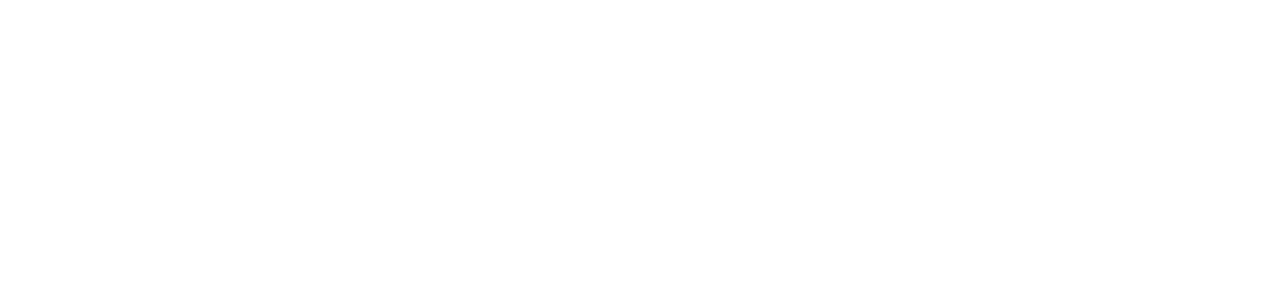
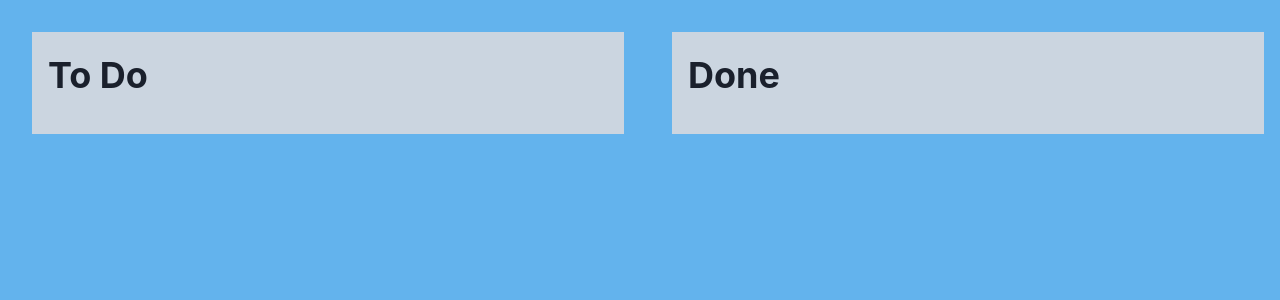
Before and after one commit to AlfianTry/todolist-app, a React (Create React App) app: page / in a window 1280 px wide. Shown: the top 300 px of the page. Built offline with nearby package versions, Linux system fonts and the light colour scheme.

Commit message:
create task list layout

```diff
--- a/package.json
+++ b/package.json
@@ -3,6 +3,7 @@
   "version": "0.1.0",
   "private": true,
   "dependencies": {
+    "@chakra-ui/icons": "^1.1.1",
     "@chakra-ui/react": "^1.7.3",
     "@emotion/react": "^11.7.1",
     "@emotion/styled": "^11.6.0",
--- a/src/App.tsx
+++ b/src/App.tsx
@@ -1,7 +1,14 @@
 import { SimpleGrid } from "@chakra-ui/react";
+import TaskList from "./app/components/TaskList";
+import { taskStatus } from "./app/slices/taskSlice";
 
 function App() {
-  return <SimpleGrid></SimpleGrid>;
+  return (
+    <SimpleGrid columns={2} backgroundColor="blue.300" height="100vh">
+      <TaskList status={taskStatus.todo} />
+      <TaskList status={taskStatus.done} />
+    </SimpleGrid>
+  );
 }
 
 export default App;
--- /dev/null
+++ b/src/app/components/TaskList.tsx
@@ -0,0 +1,24 @@
+import { Flex, Text } from "@chakra-ui/react";
+import { taskStatus } from "../slices/taskSlice";
+
+interface ITaskListProps {
+  status: taskStatus;
+}
+
+export default function TaskList({ status }: ITaskListProps) {
+  return (
+    <Flex
+      m="2rem 1rem 1rem 2rem"
+      p="1rem"
+      flexDirection="column"
+      backgroundColor="gray.300"
+      height="fit-content"
+    >
+      <Flex justifyContent="space-between" alignItems="center" mb="1rem">
+        <Text fontSize="4xl" fontWeight="bold">
+          {status === taskStatus.todo ? "To Do" : "Done"}
+        </Text>
+      </Flex>
+    </Flex>
+  );
+}
--- a/src/app/slices/taskSlice.ts
+++ b/src/app/slices/taskSlice.ts
@@ -1,4 +1,9 @@
 import { createSlice } from "@reduxjs/toolkit";
+
+export enum taskStatus {
+  todo = 0,
+  done = 1,
+}
 
 const initialState = {};
 
```
Also changed, not shown: 1 other file (tests, documents, lock files or other folders).
